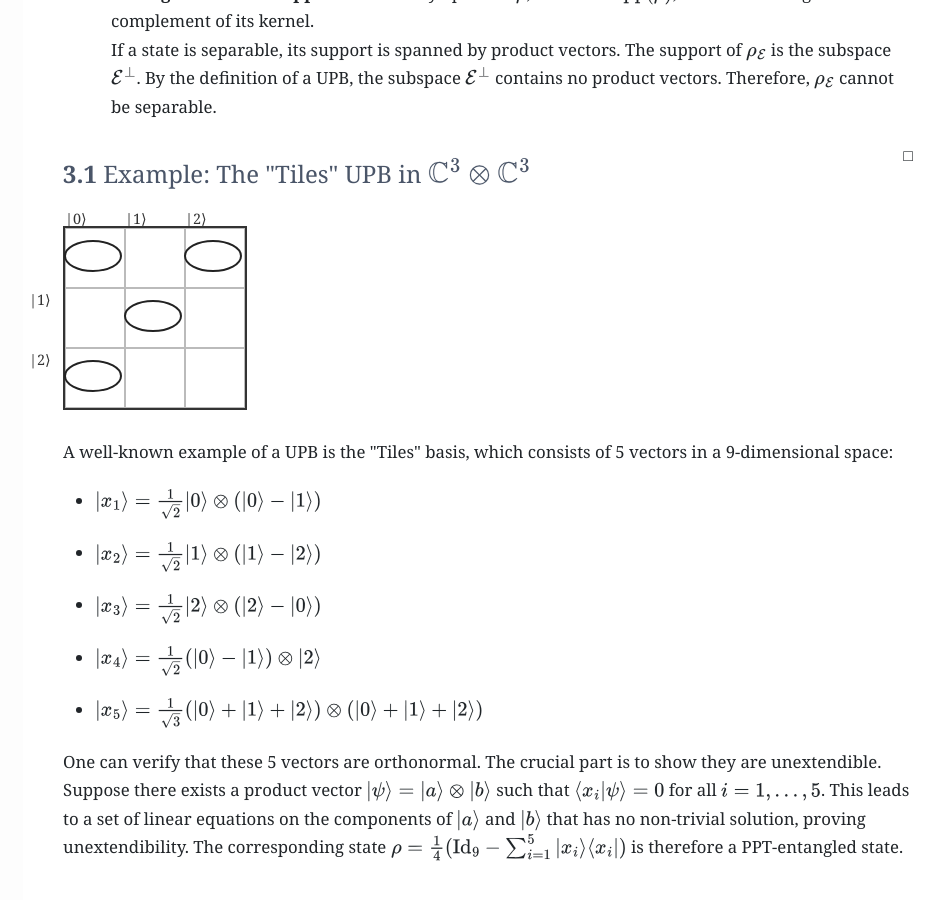
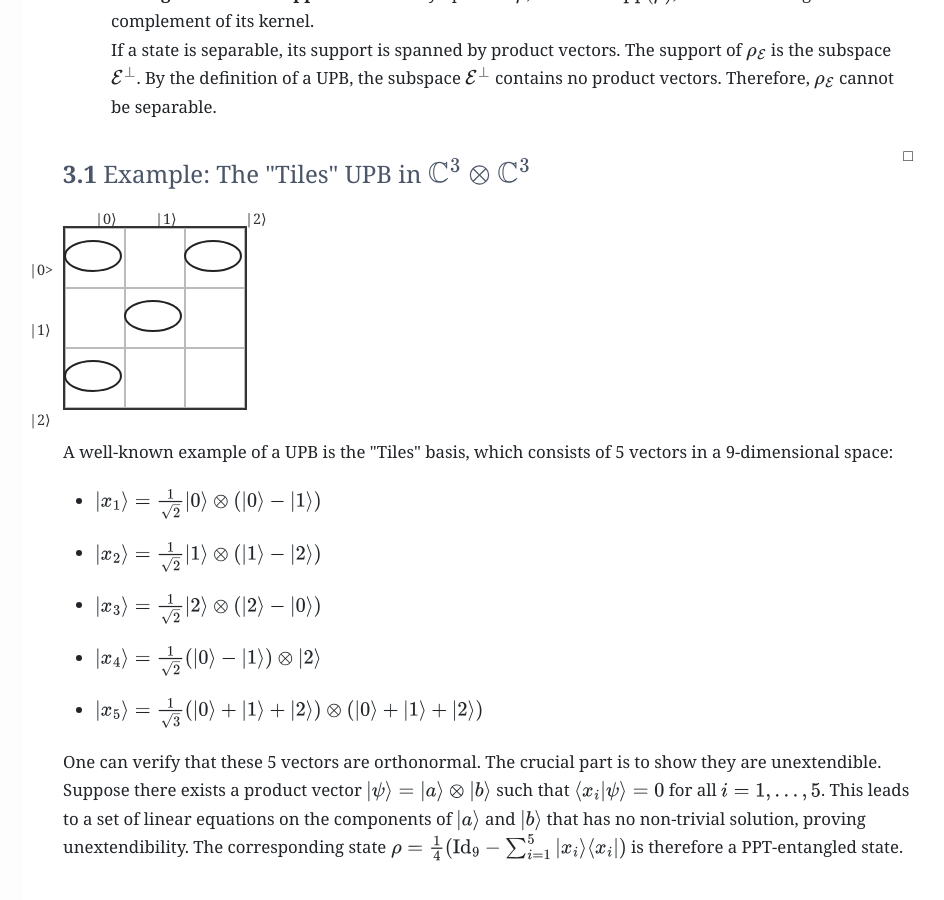
Before and after one commit to rnkarmakar/rnkarmakar.github.io, a Jekyll site: the page assets/html/tensor-norms-quantum-entanglement-2.html, which Jekyll copies as it is, in a window 1280 px wide and 900 px high, scrolled down 4666 px. Shown: the whole window, without its empty margins (152-1096 px from the left). Built offline with Jekyll 4.4.1, drawn with Linux system fonts in a browser that asks for light colours.

Commit message:
adjusted labels

```diff
--- a/assets/html/tensor-norms-quantum-entanglement-2.html
+++ b/assets/html/tensor-norms-quantum-entanglement-2.html
@@ -419,11 +419,12 @@
                 <div class="cell"></div>
                 <div class="cell"></div>
                 <!-- Axis labels -->
-                <span class="axis-label axis-x">|0⟩</span>
-                <span class="axis-label axis-x" style="left: 60px;">|1⟩</span>
-                <span class="axis-label axis-x" style="left: 120px;">|2⟩</span>
-                <span class="axis-label axis-y" style="top: 60px;">|1⟩</span>
-                <span class="axis-label axis-y" style="top: 120px;">|2⟩</span>
+                <span class="axis-label axis-x" style="left: 30px">|0⟩</span>
+                <span class="axis-label axis-x" style="left: 90px;">|1⟩</span>
+                <span class="axis-label axis-x" style="left: 180px;">|2⟩</span>
+                <span class="axis-label axis-y" style="top: 30px">|0></span>
+                <span class="axis-label axis-y" style="top: 90px;">|1⟩</span>
+                <span class="axis-label axis-y" style="top: 180px;">|2⟩</span>
               </div>
               <!-- SVG ellipses for the ovals -->
               <svg class="tiles-ellipses" width="180" height="180">
```
